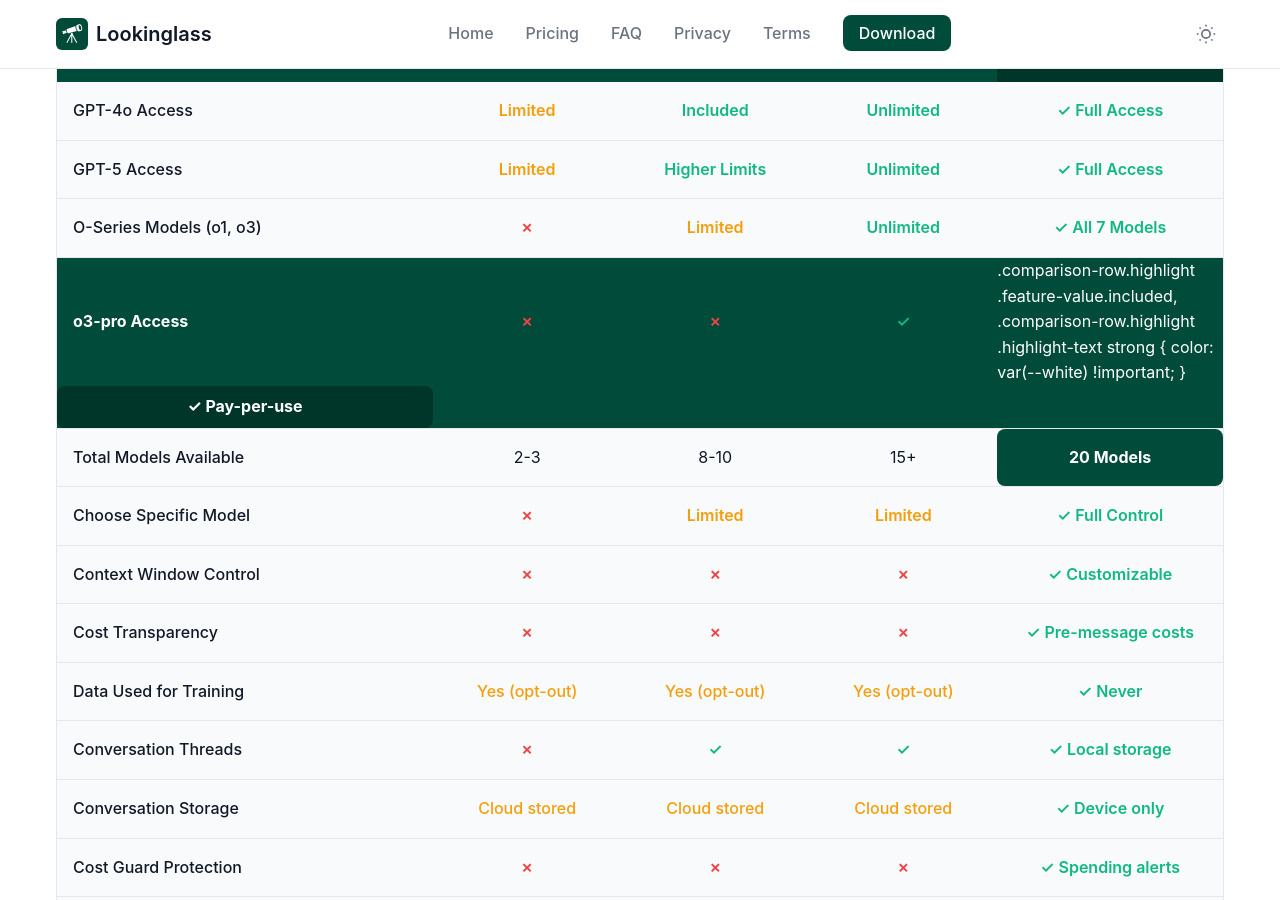
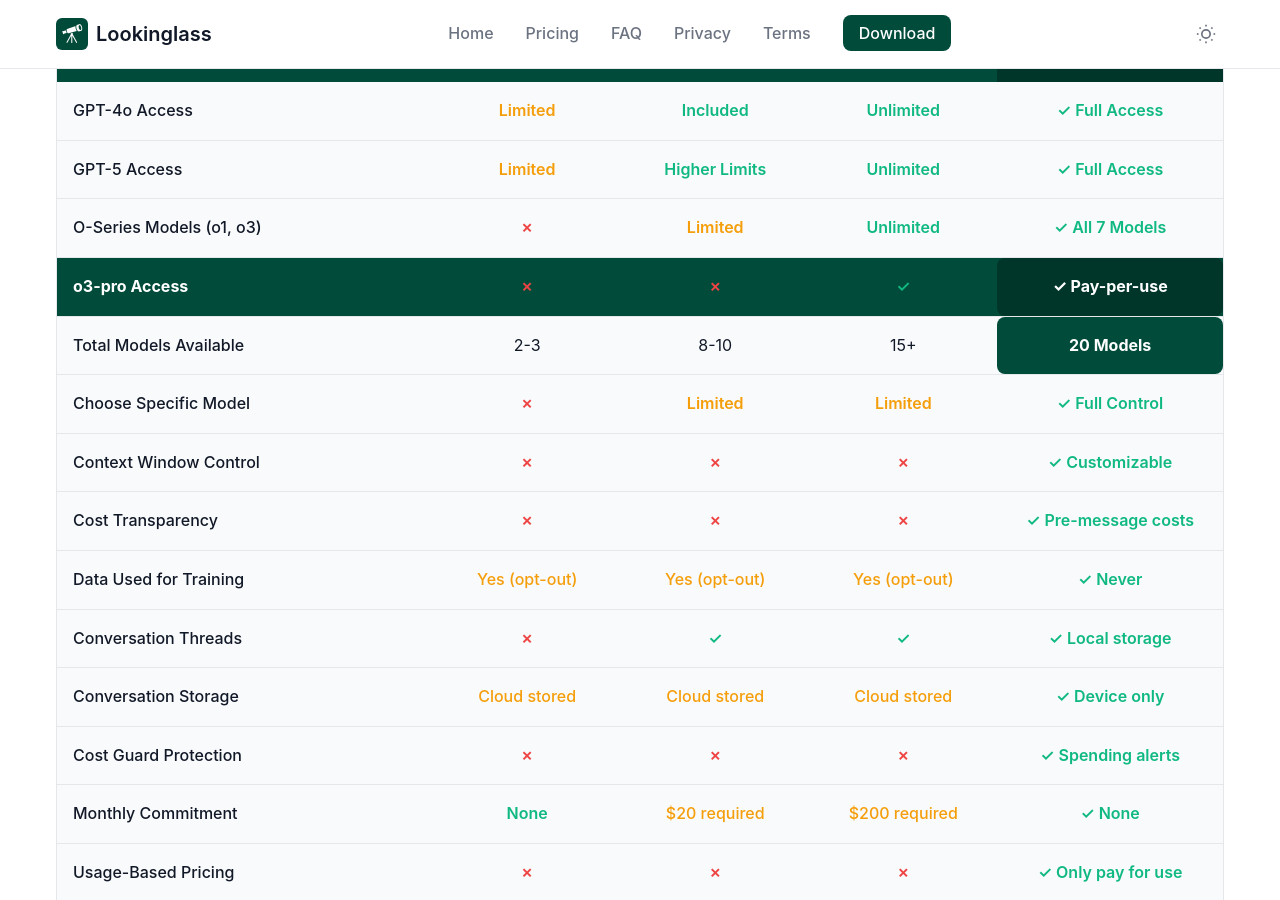
Before and after one commit to HamiltonCory/lookinglass-website, a Jekyll site: the page built from pricing.html, in a window 1280 px wide and 900 px high, scrolled down 300 px. Built offline with Jekyll 4.4.1, drawn with Linux system fonts in a browser that asks for light colours; some web fonts are replaced; some of the changed text lies outside the part shown.

Commit message:
Took a chance of Chatgpt and immediately regretted it. Rolling back.

```diff
--- a/pricing.html
+++ b/pricing.html
@@ -65,10 +65,6 @@
                     <div class="feature-value excluded">✗</div>
                     <div class="feature-value excluded">✗</div>
                     <div class="feature-value included">✓</div>
-                    .comparison-row.highlight .feature-value.included,
-                    .comparison-row.highlight .highlight-text strong {
-                    color: var(--white) !important;
-                    }
                     <div class="feature-value included highlight-text"><strong>✓ Pay-per-use</strong></div>
                 </div>
 
@@ -339,9 +335,6 @@
             <p class="cta-main-text">Start free with $1 credit included. No monthly commitments. Just stop using it anytime.</p>
             <a href="#" class="btn-primary">Download Free on iOS</a>
             <p class="cta-note">Get started immediately with your free $1 credit - no payment required</p>
-            .pricing-cta .cta-note {
-            color: var(--white) !important;
-            }
         </div>
     </div>
 </section>
```
